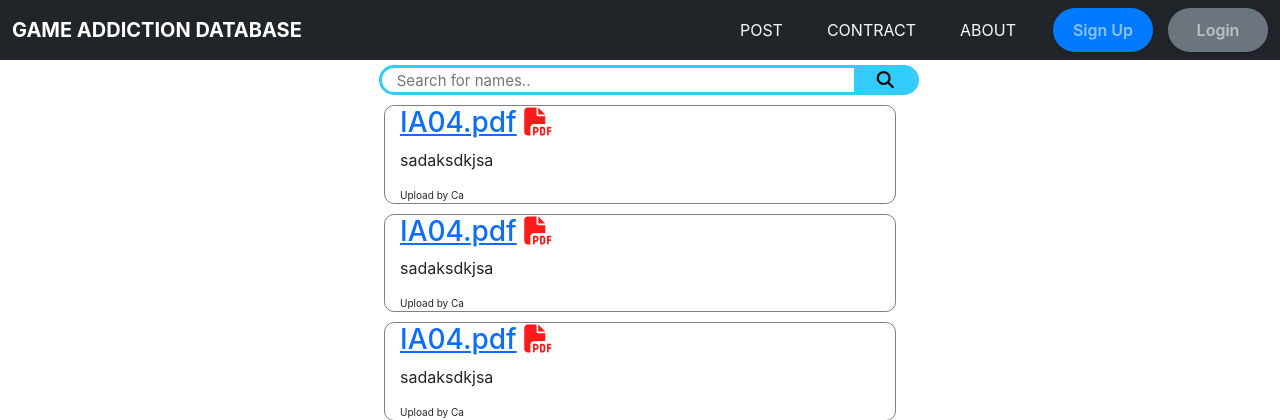
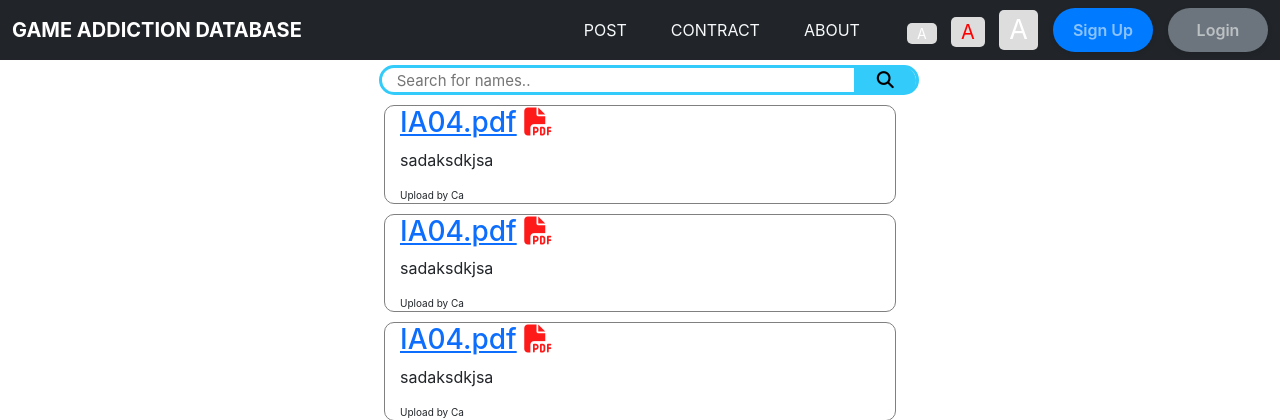
Before and after one commit to blackChan1234/IA-Work, a PHP site: page /search.php in a window 1280 px wide. Shown: the top 420 px of the page. Run offline with PHP 8.4, Linux system fonts and the light colour scheme; data comes from the database, SQL or seed files in the repository; some libraries are stand-ins or nearby versions.

Commit message:
font size

```diff
--- a/index.php
+++ b/index.php
@@ -138,6 +138,8 @@
         <a href="#" class="fa fa-facebook"></a>
         <a href="#" class="fa fa-instagram"></a>
     </footer>
+
+    <script src="./script/fontSize.js"></script>
 </body>
 
 </html>
--- a/menu.php
+++ b/menu.php
@@ -10,6 +10,11 @@ session_start(); // Make sure to start the session if it's not started already
         <button class="btn btn-outline-light borderless">POST</button>
         <button class="btn btn-outline-light borderless">CONTRACT</button>
         <button class="btn btn-outline-light borderless">ABOUT</button>
+        <div class="change-fontsize">
+            <span class="fontSizebtn" title="Font Size: Smaller" onclick="changeFontSize(1);">A</span>
+            <span class="fontSizebtn active" title="Font Size: Normal" onclick="changeFontSize(2);">A</span>
+            <span class="fontSizebtn" title="Font Size: Larger" onclick="changeFontSize(3);">A</span>
+        </div>
 
 
 
--- a/style/menu.css
+++ b/style/menu.css
@@ -215,3 +215,34 @@ form .btn:hover {
 .menu-header {
     padding-left: 30px;
 }
+
+/* font size */
+.fontSizebtn:nth-child(1) {
+    font-size: 14px;
+}
+
+.fontSizebtn:nth-child(2) {
+    font-size: 20px;
+}
+
+.fontSizebtn:nth-child(3) {
+    font-size: 27px;
+}
+
+.fontSizebtn {
+    padding: 0 10px;
+    display: inline-flex;
+    background: #ddd;
+    color: #fff;
+    margin-left: 10px;
+    cursor: pointer;
+    border-radius:5px;
+}
+
+.fontSizebtn:hover {
+    color: red;
+}
+
+.fontSizebtn.active{
+    color: red;
+}
```
Also changed, not shown: script/fontSize.js (added, +28 -0 lines).
